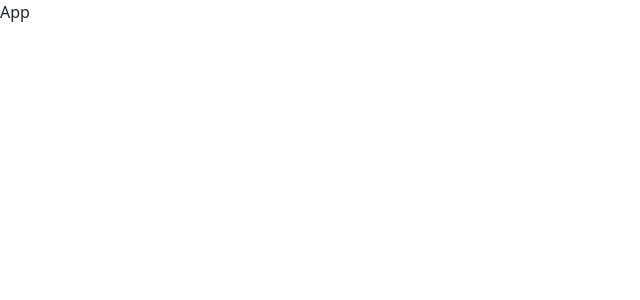
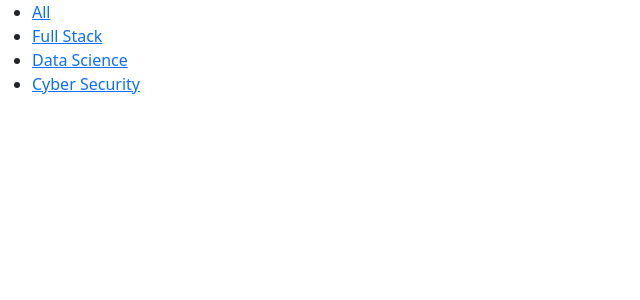
Before and after one commit to EclipticCode/React-Router-Task, a React (Vite) app: page / in a window 1280 px wide. Shown: the top 300 px of the page, without its empty margins (0-640 px from the left). Built offline with nearby package versions, Linux system fonts and the light colour scheme.

Commit message:
added Navigation Menu

```diff
--- a/package.json
+++ b/package.json
@@ -11,7 +11,8 @@
   },
   "dependencies": {
     "react": "^18.2.0",
-    "react-dom": "^18.2.0"
+    "react-dom": "^18.2.0",
+    "react-router-dom": "^6.22.3"
   },
   "devDependencies": {
     "@types/react": "^18.2.66",
--- a/src/App.jsx
+++ b/src/App.jsx
@@ -1,8 +1,20 @@
 import React from 'react'
+import { BrowserRouter, Route, Router, RouterProvider, Routes, createBrowserRouter } from 'react-router-dom'
+import NavigationMenu from './Components/NavigationMenu'
+
+
+
 
 const App = () => {
   return (
-    <div>App</div>
+    <BrowserRouter>
+      <Routes>
+        <Route path='/' element={<NavigationMenu/>}>
+
+
+        </Route>
+      </Routes>
+    </BrowserRouter>
   )
 }
 
--- /dev/null
+++ b/src/Components/NavigationMenu.jsx
@@ -0,0 +1,19 @@
+import React from 'react'
+import { Link } from 'react-router-dom'
+
+const NavigationMenu = () => {
+  return (
+    <div>
+      <nav>
+        <ul>
+          <li><Link to="/all">All</Link></li>
+          <li><Link to="/full-stack">Full Stack</Link></li>
+          <li><Link to="/data-science">Data Science</Link></li>
+          <li><Link to="/cyber-security">Cyber Security</Link></li>
+        </ul>
+      </nav>
+    </div>
+  )
+}
+
+export default NavigationMenu
```
Also changed, not shown: src/Components/All.jsx (added, +9 -0 lines), 1 other file (tests, documents, lock files or other folders).
